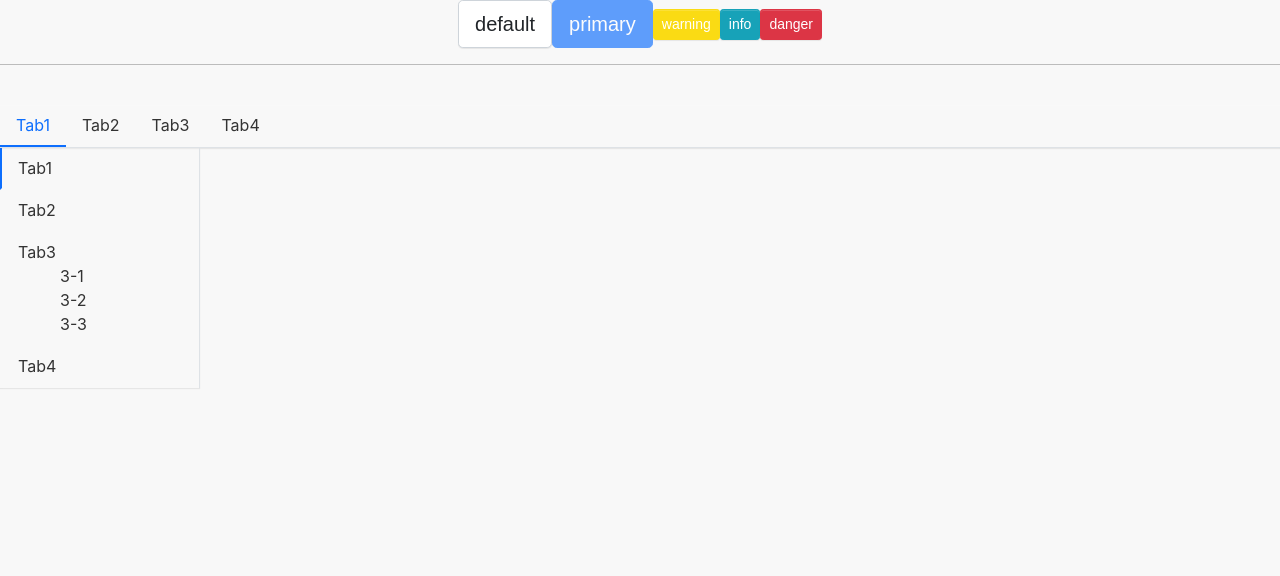
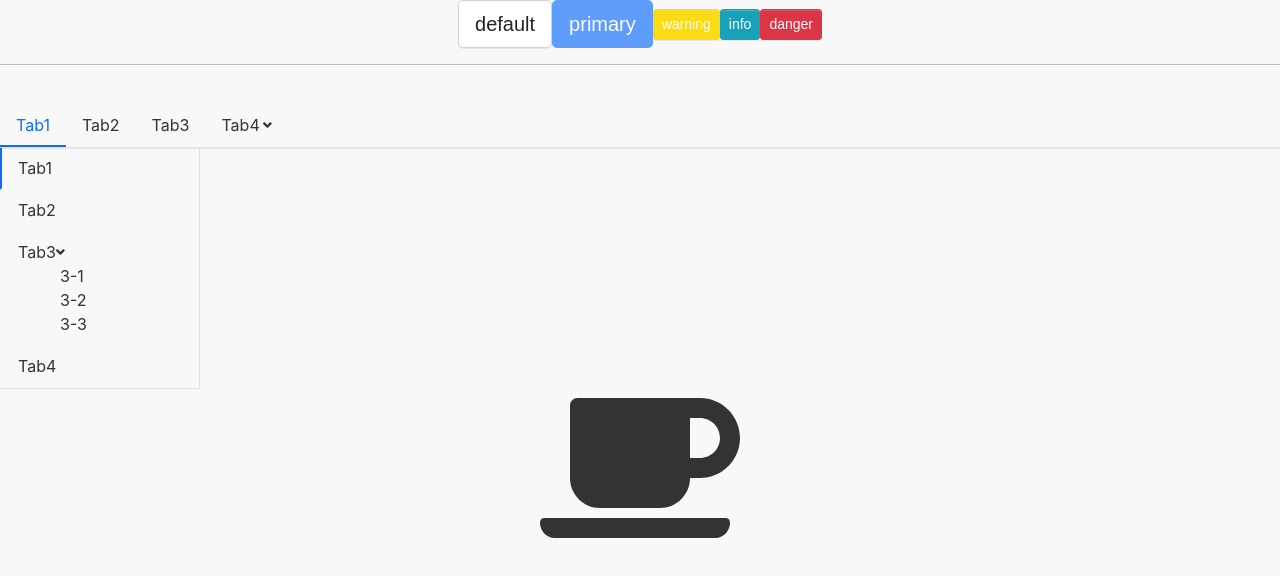
Before and after one commit to czl0325/antd-develop, a React (Create React App) app: page / in a window 1280 px wide. Shown: the top 576 px of the page. Built offline with nearby package versions, Linux system fonts and the light colour scheme.

Commit message:
增加icon

```diff
--- a/package.json
+++ b/package.json
@@ -3,6 +3,9 @@
   "version": "0.1.0",
   "private": true,
   "dependencies": {
+    "@fortawesome/fontawesome-svg-core": "^1.2.35",
+    "@fortawesome/free-solid-svg-icons": "^5.15.3",
+    "@fortawesome/react-fontawesome": "^0.1.14",
     "classnames": "^2.3.1"
   },
   "scripts": {
--- a/src/App.tsx
+++ b/src/App.tsx
@@ -4,6 +4,7 @@ import Button from "./components/button/Button";
 import Menu from "./components/menu/Menu";
 import MenuItem from "./components/menu/MenuItem";
 import SubMenuItem from "./components/menu/SubMenuItem";
+import Icon from "./components/icon/Icon"
 
 function App() {
   return (
@@ -34,6 +35,7 @@ function App() {
         </SubMenuItem>
         <MenuItem name={3}>Tab4</MenuItem>
       </Menu>
+      <Icon icon="coffee" size="10x"/>
     </div>
   );
 }
--- /dev/null
+++ b/src/components/icon/Icon.tsx
@@ -0,0 +1,28 @@
+import React from "react";
+import classNames from "classnames";
+import {FontAwesomeIcon, FontAwesomeIconProps} from "@fortawesome/react-fontawesome";
+import {library} from "@fortawesome/fontawesome-svg-core";
+import {fas} from '@fortawesome/free-solid-svg-icons'
+library.add(fas)
+
+type ThemeProps = "primary" | "secondary" | "success" | "info" | "warning" | "danger" | "light" | "dark"
+
+export interface IconProps extends FontAwesomeIconProps{
+  theme?: ThemeProps
+}
+
+const Icon: React.FC<IconProps> = (props) => {
+  const { className, theme, ...restProps } = props
+  const classes = classNames(className, 'icon', {
+    [`icon-${theme}`]: theme
+  })
+  return (
+    <FontAwesomeIcon className={classes} {...restProps}/>
+  )
+}
+
+Icon.defaultProps = {
+
+}
+
+export default Icon
--- /dev/null
+++ b/src/components/icon/_style.scss
@@ -0,0 +1,5 @@
+@each $key, $value in $theme-colors {
+  .$icon-#{$key} {
+    color: $value;
+  }
+}
--- a/src/components/menu/SubMenuItem.tsx
+++ b/src/components/menu/SubMenuItem.tsx
@@ -2,26 +2,27 @@ import React, {CSSProperties, ReactNode, useContext, useState} from "react";
 import classNames from "classnames";
 import MenuItem, {MenuItemProps} from "./MenuItem";
 import {MenuContext} from "./Menu";
+import Icon from '../icon/Icon';
 
 export interface SubMenuItemProps {
   name?: string|number;
   className?: string;
   style?: CSSProperties;
-  open?: boolean;
+  menuOpen?: boolean;
   title?: string;
   children?: ReactNode;
 }
 
 const SubMenuItem: React.FC<SubMenuItemProps> = (props) => {
-  const { name, className, style, open, title, children } = props
+  const { name, className, style, menuOpen, title, children } = props
   const context = useContext(MenuContext)
-  const [menuOpen, setMenuOpen] = useState(false)
+  const [open, setMenuOpen] = useState(menuOpen)
   const subClasses = classNames(className, 'menu-item', 'submenu', {
     'active': context.active === name
   })
   const handleClick = (e: React.MouseEvent) => {
     e.preventDefault()
-    setMenuOpen(!menuOpen)
+    setMenuOpen(!open)
   }
   let timer: any = null
   const handleMouse = (e: React.MouseEvent, toggle: boolean) => {
@@ -39,7 +40,7 @@ const SubMenuItem: React.FC<SubMenuItemProps> = (props) => {
     onMouseLeave: (e: React.MouseEvent) => handleMouse(e, false)
   } : {}
   const renderChildren = () => {
-    const subclasses = classNames('submenu-popup', {'menu-open':menuOpen})
+    const subclasses = classNames('submenu-popup', {'menu-open':open})
     const childrenComponents = React.Children.map(children, (child, index) => {
       const childElement = child as React.FunctionComponentElement<MenuItemProps>
       if (childElement.type.displayName === 'MenuItem') {
@@ -56,13 +57,18 @@ const SubMenuItem: React.FC<SubMenuItemProps> = (props) => {
   }
   return (
     <li key={name} className={subClasses} style={style} {...hoverEvents} >
-      <div className="submenu-title" {...clickEvents}>{title}</div>
+      <div className="submenu-title" {...clickEvents}>
+        {title}
+        <Icon icon="angle-down" size="sm" className="arrow-icon"/>
+      </div>
       {renderChildren()}
     </li>
   )
 }
 
-SubMenuItem.defaultProps = {}
+SubMenuItem.defaultProps = {
+  menuOpen: false
+}
 SubMenuItem.displayName = "SubMenuItem"
 
 export default SubMenuItem
--- a/src/components/menu/_style.scss
+++ b/src/components/menu/_style.scss
@@ -36,6 +36,7 @@
   }
   >.submenu {
     .submenu-title {
+      width: 100%;
       display: flex;
       align-items: center;
     }
@@ -52,6 +53,11 @@
         }
       }
     }
+    &:hover, &.active {
+      .submenu-title {
+        border-left: $menu-item-active-border-width solid $menu-item-active-color;
+      }
+    }
   }
 
 }
@@ -65,6 +71,15 @@
   }
   >.submenu {
     position: relative;
+    .arrow-icon {
+      margin-left: 3px;
+      transition: transform 0.25s ease-in-out;
+    }
+    &:hover {
+      .arrow-icon {
+        transform: rotate(180deg);
+      }
+    }
     .submenu-title {
       display: flex;
       align-items: center;
--- a/src/styles/_variables.scss
+++ b/src/styles/_variables.scss
@@ -18,6 +18,18 @@ $warning:       #fadb14 !default;
 $danger:        #dc3545 !default;
 $light:         #f8f9fa !default;
 $dark:          #343a40 !default;
+
+$theme-colors:
+(
+  "primary":    $primary,
+  "secondary":  $secondary,
+  "success":    $success,
+  "info":       $info,
+  "warning":    $warning,
+  "danger":     $danger,
+  "light":      $light,
+  "dark":       $dark
+);
 
 $font-family-sans-serif:      -apple-system, BlinkMacSystemFont, "Segoe UI", Roboto, "Helvetica Neue", Arial, "Noto Sans", sans-serif, "Apple Color Emoji", "Segoe UI Emoji", "Segoe UI Symbol", "Noto Color Emoji" !default;
 $font-family-monospace:       SFMono-Regular, Menlo, Monaco, Consolas, "Liberation Mono", "Courier New", monospace !default;
```
Also changed, not shown: 2 other files (tests, documents, lock files or other folders).
